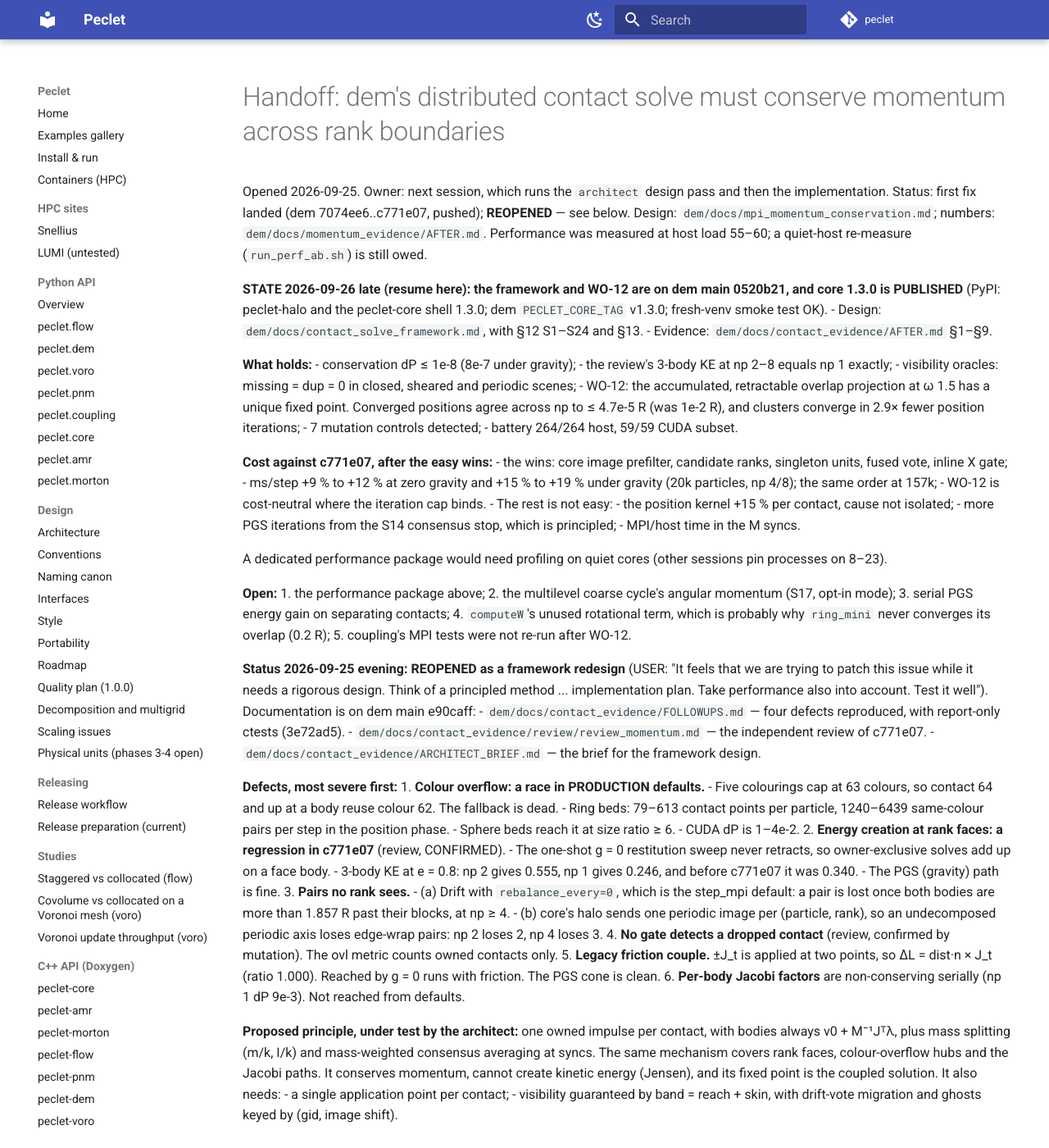
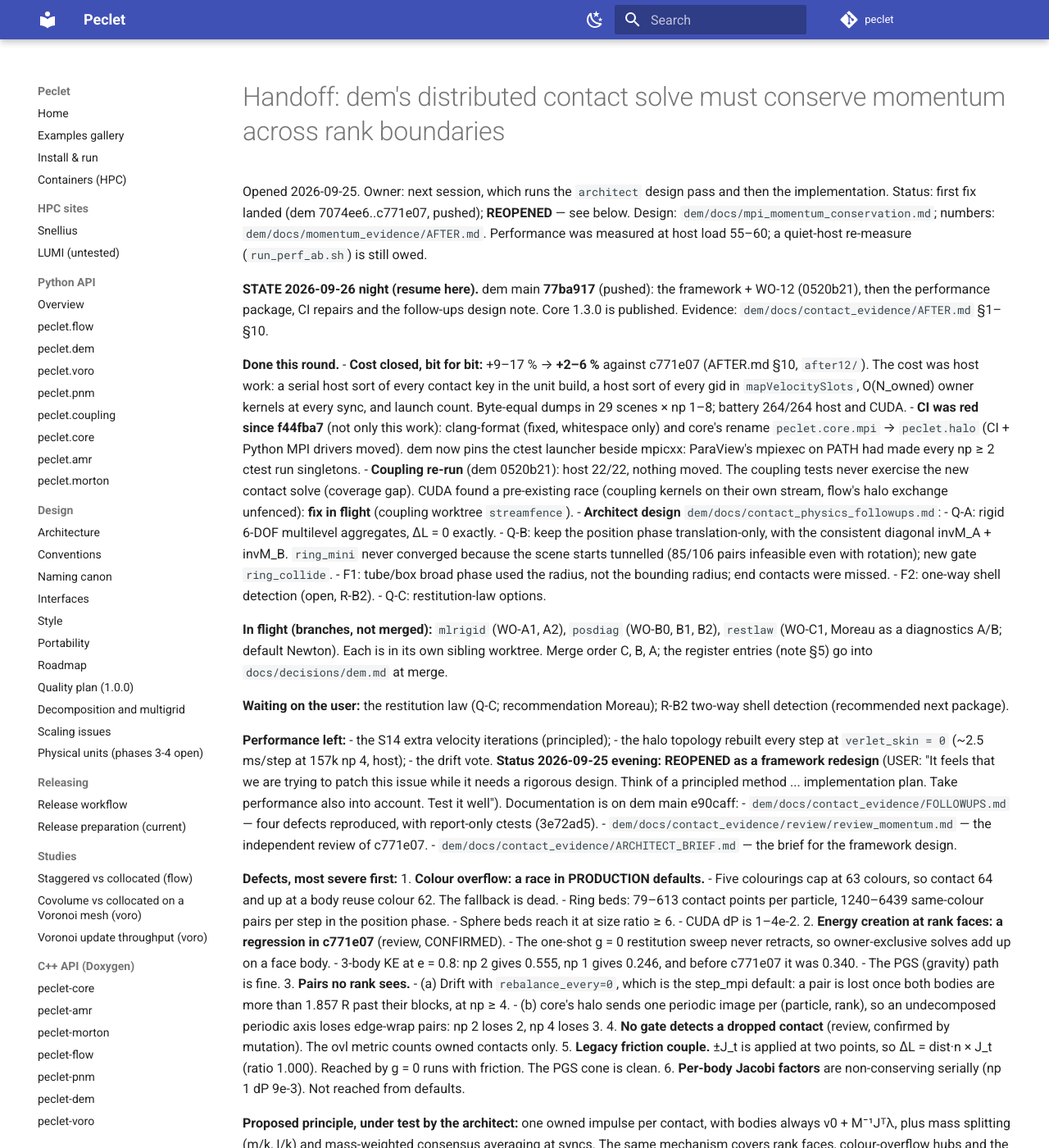
Before and after one commit to computational-chemical-engineering/peclet, an MkDocs documentation site: the page built from docs/HANDOFF_DEM_MPI_MOMENTUM.md, in a window 1280 px wide and 1400 px high. Shown: the whole window at 82% size. Built offline with MkDocs 1.6.1 and Material for MkDocs 9.7.7, drawn with Linux system fonts in a browser that asks for light colours; comment, search, counter and statistics services are not loaded.

Commit message:
dem 77ba917: contact-solve cost closed bit for bit (+2-6 % vs c771e07), CI repaired (clang-format; peclet.halo; ctest launcher pinned), architect note on multilevel L / position diagonal / tube-box detection / restitution law; handoff state
Co-Authored-By: Claude Opus 5.5 <noreply@anthropic.com>
Claude-Session: https://claude.ai/code/session_0145vVzMZ2ho61xpVzUerEZd

```diff
--- a/docs/HANDOFF_DEM_MPI_MOMENTUM.md
+++ b/docs/HANDOFF_DEM_MPI_MOMENTUM.md
@@ -5,43 +5,41 @@ implementation. Status: first fix landed (dem 7074ee6..c771e07, pushed); **REOPE
 numbers: `dem/docs/momentum_evidence/AFTER.md`. Performance was measured at host load 55–60; a quiet-host
 re-measure (`run_perf_ab.sh`) is still owed.
 
-**STATE 2026-09-26 late (resume here): the framework and WO-12 are on dem main 0520b21, and core
-1.3.0 is PUBLISHED** (PyPI: peclet-halo and the peclet-core shell 1.3.0; dem `PECLET_CORE_TAG`
-v1.3.0; fresh-venv smoke test OK).
-- Design: `dem/docs/contact_solve_framework.md`, with §12 S1–S24 and §13.
-- Evidence: `dem/docs/contact_evidence/AFTER.md` §1–§9.
+**STATE 2026-09-26 night (resume here).** dem main **77ba917** (pushed): the framework + WO-12
+(0520b21), then the performance package, CI repairs and the follow-ups design note. Core 1.3.0 is
+published. Evidence: `dem/docs/contact_evidence/AFTER.md` §1–§10.
 
-**What holds:**
-- conservation dP ≤ 1e-8 (8e-7 under gravity);
-- the review's 3-body KE at np 2–8 equals np 1 exactly;
-- visibility oracles: missing = dup = 0 in closed, sheared and periodic scenes;
-- WO-12: the accumulated, retractable overlap projection at ω 1.5 has a unique fixed point.
-  Converged positions agree across np to ≤ 4.7e-5 R (was 1e-2 R), and clusters converge in 2.9×
-  fewer position iterations;
-- 7 mutation controls detected;
-- battery 264/264 host, 59/59 CUDA subset.
+**Done this round.**
+- **Cost closed, bit for bit:** +9–17 % → **+2–6 %** against c771e07 (AFTER.md §10, `after12/`).
+  The cost was host work: a serial host sort of every contact key in the unit build, a host sort of
+  every gid in `mapVelocitySlots`, O(N_owned) owner kernels at every sync, and launch count.
+  Byte-equal dumps in 29 scenes × np 1–8; battery 264/264 host and CUDA.
+- **CI was red since f44fba7** (not only this work): clang-format (fixed, whitespace only) and core's
+  rename `peclet.core.mpi` → `peclet.halo` (CI + Python MPI drivers moved). dem now pins the ctest
+  launcher beside mpicxx: ParaView's mpiexec on PATH had made every np ≥ 2 ctest run singletons.
+- **Coupling re-run** (dem 0520b21): host 22/22, nothing moved. The coupling tests never exercise
+  the new contact solve (coverage gap). CUDA found a pre-existing race (coupling kernels on their
+  own stream, flow's halo exchange unfenced): **fix in flight** (coupling worktree `streamfence`).
+- **Architect design** `dem/docs/contact_physics_followups.md`:
+  - Q-A: rigid 6-DOF multilevel aggregates, ΔL = 0 exactly.
+  - Q-B: keep the position phase translation-only, with the consistent diagonal invM_A + invM_B.
+    `ring_mini` never converged because the scene starts tunnelled (85/106 pairs infeasible even
+    with rotation); new gate `ring_collide`.
+  - F1: tube/box broad phase used the radius, not the bounding radius; end contacts were missed.
+  - F2: one-way shell detection (open, R-B2).
+  - Q-C: restitution-law options.
 
-**Cost against c771e07, after the easy wins:**
-- the wins: core image prefilter, candidate ranks, singleton units, fused vote, inline X gate;
-- ms/step +9 % to +12 % at zero gravity and +15 % to +19 % under gravity (20k particles, np 4/8);
-  the same order at 157k;
-- WO-12 is cost-neutral where the iteration cap binds.
-- The rest is not easy:
-  - the position kernel +15 % per contact, cause not isolated;
-  - more PGS iterations from the S14 consensus stop, which is principled;
-  - MPI/host time in the M syncs.
+**In flight (branches, not merged):** `mlrigid` (WO-A1, A2), `posdiag` (WO-B0, B1, B2), `restlaw`
+(WO-C1, Moreau as a diagnostics A/B; default Newton). Each is in its own sibling worktree. Merge
+order C, B, A; the register entries (note §5) go into `docs/decisions/dem.md` at merge.
 
-  A dedicated performance package would need profiling on quiet cores (other sessions pin
-  processes on 8–23).
+**Waiting on the user:** the restitution law (Q-C; recommendation Moreau); R-B2 two-way shell
+detection (recommended next package).
 
-**Open:**
-1. the performance package above;
-2. the multilevel coarse cycle's angular momentum (S17, opt-in mode);
-3. serial PGS energy gain on separating contacts;
-4. `computeW`'s unused rotational term, which is probably why `ring_mini` never converges its
-   overlap (0.2 R);
-5. coupling's MPI tests were not re-run after WO-12.
-
+**Performance left:**
+- the S14 extra velocity iterations (principled);
+- the halo topology rebuilt every step at `verlet_skin = 0` (~2.5 ms/step at 157k np 4, host);
+- the drift vote.
 **Status 2026-09-25 evening: REOPENED as a framework redesign** (USER: "It feels that we are trying to
 patch this issue while it needs a rigorous design. Think of a principled method ... implementation plan.
 Take performance also into account. Test it well"). Documentation is on dem main e90caff:
```
